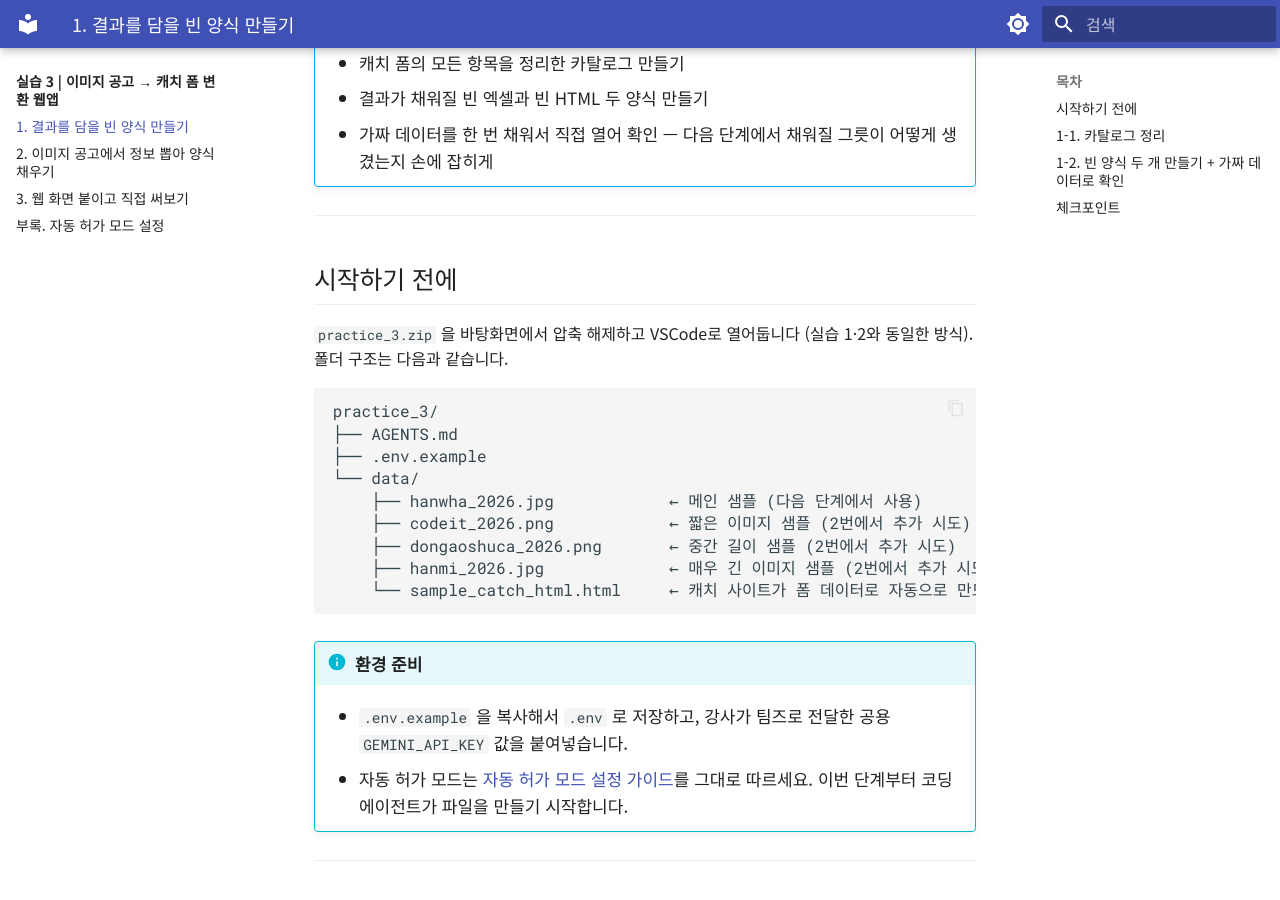
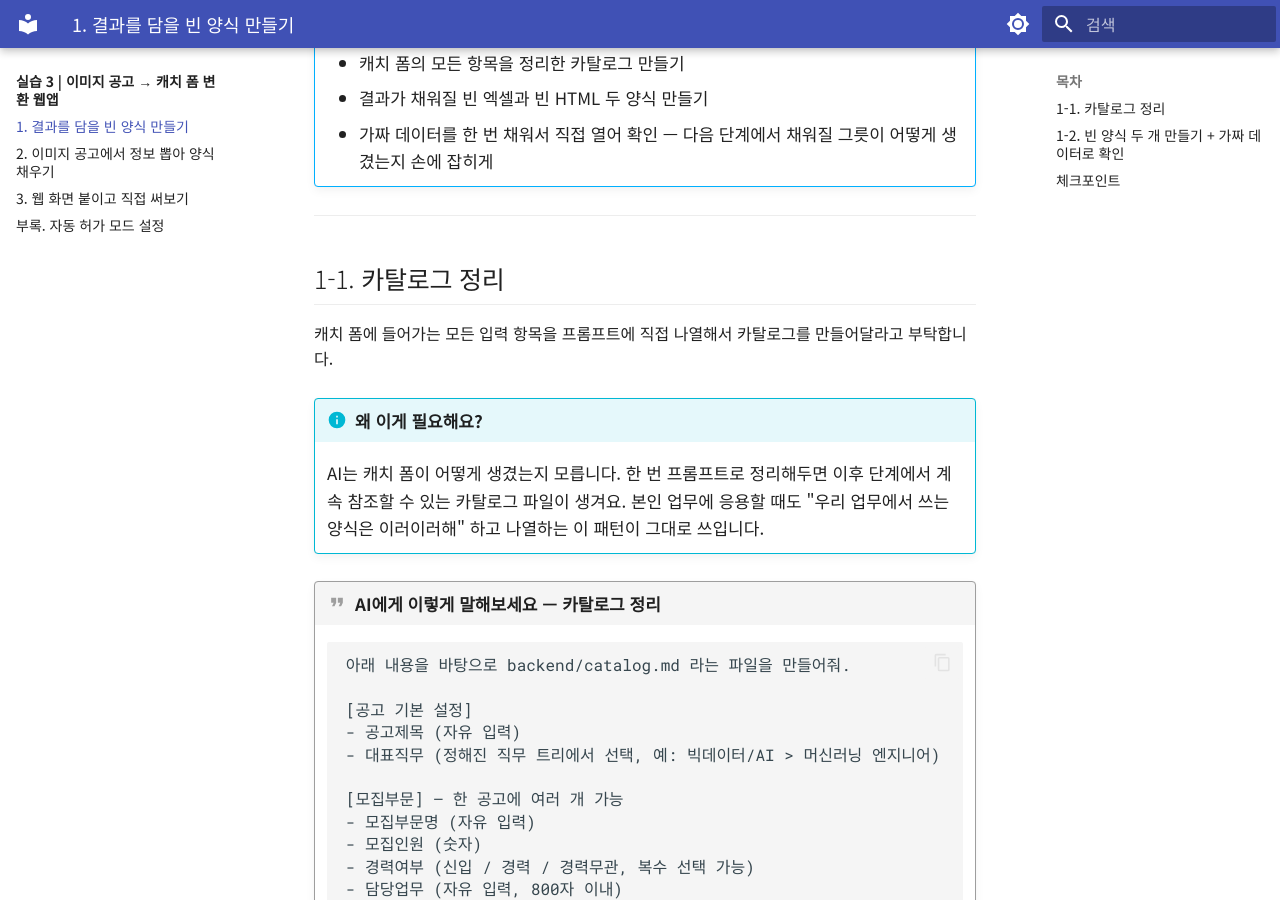
Before and after one commit to ohilikeit/ax-workshop-wiki, an MkDocs documentation site: the page built from docs/practice3/stage1.md, in a window 1280 px wide and 900 px high, scrolled down 429 px. Built offline with MkDocs 1.6.1 and Material for MkDocs 9.7.7, drawn with Linux system fonts in a browser that asks for light colours.

Commit message:
시작하기 전에 제거

````diff
--- a/docs/practice3/stage1.md
+++ b/docs/practice3/stage1.md
@@ -15,28 +15,6 @@ title: "1. 결과를 담을 빈 양식 만들기"
     - 캐치 폼의 모든 항목을 정리한 카탈로그 만들기
     - 결과가 채워질 빈 엑셀과 빈 HTML 두 양식 만들기
     - 가짜 데이터를 한 번 채워서 직접 열어 확인 — 다음 단계에서 채워질 그릇이 어떻게 생겼는지 손에 잡히게
-
----
-
-## 시작하기 전에
-
-`practice_3.zip` 을 바탕화면에서 압축 해제하고 VSCode로 열어둡니다 (실습 1·2와 동일한 방식). 폴더 구조는 다음과 같습니다.
-
-```
-practice_3/
-├── AGENTS.md
-├── .env.example
-└── data/
-    ├── hanwha_2026.jpg            ← 메인 샘플 (다음 단계에서 사용)
-    ├── codeit_2026.png            ← 짧은 이미지 샘플 (2번에서 추가 시도)
-    ├── dongaoshuca_2026.png       ← 중간 길이 샘플 (2번에서 추가 시도)
-    ├── hanmi_2026.jpg             ← 매우 긴 이미지 샘플 (2번에서 추가 시도)
-    └── sample_catch_html.html     ← 캐치 사이트가 폼 데이터로 자동으로 만드는 실제 공고 페이지 모습
-```
-
-!!! info "환경 준비"
-    - `.env.example` 을 복사해서 `.env` 로 저장하고, 강사가 팀즈로 전달한 공용 `GEMINI_API_KEY` 값을 붙여넣습니다.
-    - 자동 허가 모드는 [자동 허가 모드 설정 가이드](autoapprove.md)를 그대로 따르세요. 이번 단계부터 코딩 에이전트가 파일을 만들기 시작합니다.
 
 ---
 
````
